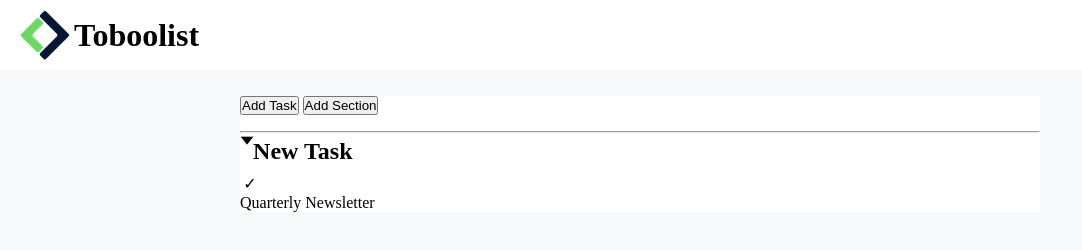
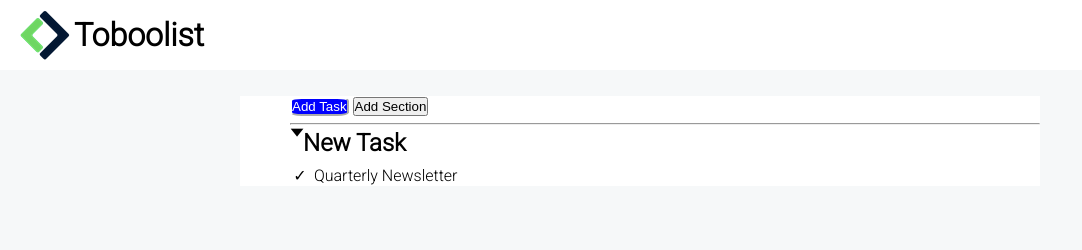
Before and after one commit to SimoVisc/-html-css-toboolist, a plain HTML site: page index.html in a window 1280 px wide. Shown: the whole page, without its empty margins (0-1082 px from the left). Drawn offline with Linux system fonts and the light colour scheme.

Commit message:
aggiunto font

```diff
--- a/css/style.css
+++ b/css/style.css
@@ -5,12 +5,13 @@
 }
 body{
     background-color: #F6F8F9;
-    font-family: ;
+    font-family: 'Roboto'; sans-serif;
 }
 header{
     background-color:#ffff ;
     padding: 10px 20px;
 }
+/* intestazione */
 h1{
     display: inline-block;
     vertical-align: middle;
@@ -18,18 +19,29 @@ h1{
 .logo{
     vertical-align: middle;
 }
+/* intestazione */
 .container{
     background-color:#ffff ;
     max-width: 800px;
     margin: auto;
+    padding-left: 50px;
 }
 main{
 
     margin-top: 2%;
 }
+.button1{
+    color: white;
+    background-color: blue;
+    border-color: white;
+    border-radius: 20%;
+    margin: ;
+}
+
 hr{
-    color: #F6F8F9;
-    margin-top: 2%;
+    color: #ffff;
+    margin-top: 1%;
+    border: 1;
 }
 h2{
     vertical-align: middle;
@@ -42,3 +54,6 @@ h2{
     border-radius: 50%;
     text-align: center;
 }
+p{
+  display: inline-block;
+}
--- a/index.html
+++ b/index.html
@@ -4,6 +4,9 @@
     <meta charset="UTF-8">
     <meta http-equiv="X-UA-Compatible" content="IE=edge">
     <meta name="viewport" content="width=device-width, initial-scale=1.0">
+    <link rel="preconnect" href="https://fonts.googleapis.com">
+    <link rel="preconnect" href="https://fonts.gstatic.com" crossorigin>
+    <link href="https://fonts.googleapis.com/css2?family=Roboto:wght@300&display=swap" rel="stylesheet">
     <title>Toboolist</title>
     <link rel="stylesheet" href="css\style.css">
 </head>
@@ -21,11 +24,12 @@
         <button class="button2">Add Section</button>
         <hr>
      </section>
+
      <!-- /bottoni -->
 
      <section class="container">
         <h2>&#129171;New Task</h2>
-        <div class="circle-check">&check;</div>
+        <div class="circle-check"> &check;</div>
         <p>Quarterly Newsletter</p>
      </section>
 
```
